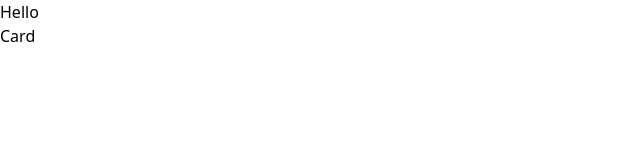
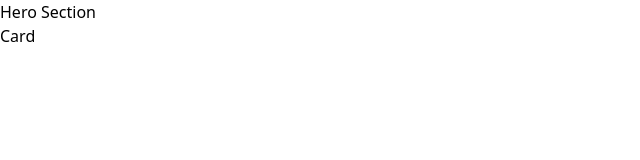
Before and after one commit to DCI-DEV-Team/001-insurance-landingpage, a React (Vite) app: page / in a window 1280 px wide. Shown: the top 160 px of the page, without its empty margins (0-640 px from the left). Built offline with nearby package versions, Linux system fonts and the light colour scheme.

Commit message:
change Hero-Component name

```diff
--- a/src/App.jsx
+++ b/src/App.jsx
@@ -1,9 +1,10 @@
+import HeroSection from './components/Sections/HeroSection'
 import CardSection from './components/Sections/CardSection'
 
 function App() {
   return (
     <>
-      <h1>Hello</h1>
+      <HeroSection />
       <CardSection />
     </>
   )
--- a/src/components/Sections/Hero.jsx
+++ /dev/null
@@ -1,16 +0,0 @@
-const Hero = () => {
-  return (
-    <section className="hero">
-      <div className="hero__container">
-        <h1 className="hero__title">
-          Hello, I'm <span className="hero__title--highlight">John Doe</span>
-        </h1>
-        <h2 className="hero__subtitle">
-          I'm a <span className="hero__subtitle--highlight">Web Developer</span>
-        </h2>
-      </div>
-    </section>
-  )
-}
-
-export default Hero
--- /dev/null
+++ b/src/components/Sections/HeroSection.jsx
@@ -0,0 +1,9 @@
+const HeroSection = () => {
+  return (
+    <>
+      <h1>Hero Section</h1>
+    </>
+  )
+}
+
+export default HeroSection
```
